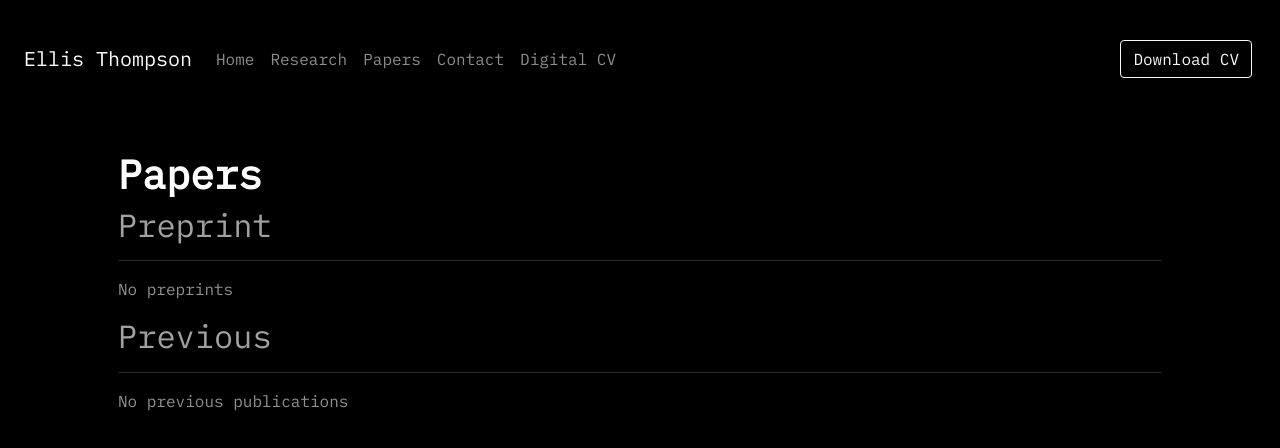
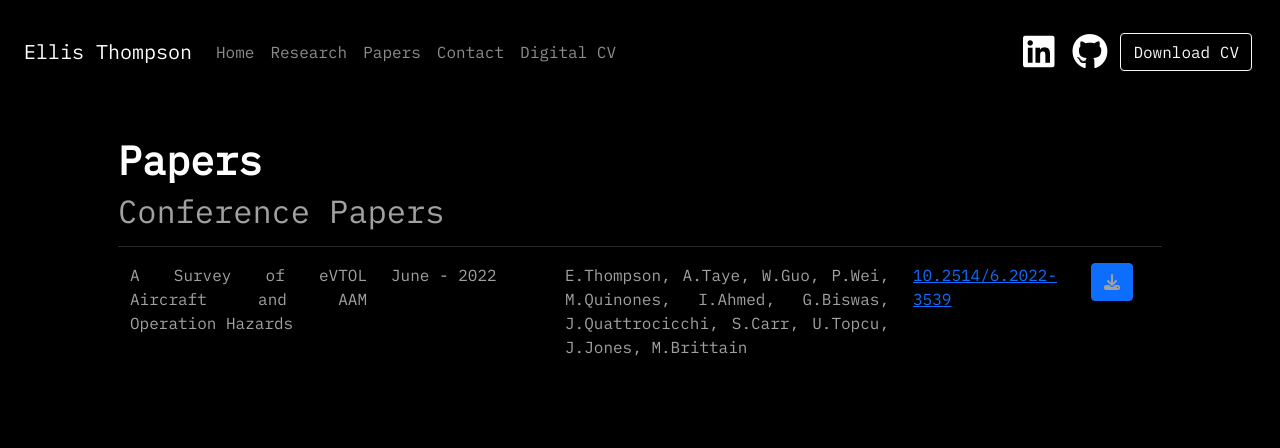
Before and after one commit to Ellislee1/Ellislee1.github.io, a React (Create React App) app: page /papers in a window 1280 px wide. Shown: the top 448 px of the page. Built offline with nearby package versions, Linux system fonts and the light colour scheme.

Commit message:
updated papers

```diff
--- a/public/index.html
+++ b/public/index.html
@@ -8,6 +8,7 @@
     <meta name="description" content="PhD student and graduate research assistant in Computer Science"/>
     <meta name="keywords" content="Researcher, GWU, Student, Computer Science, CS, phd, aviation, ml, machine learning, ai, artificial intelligence, utm, atm, aam"/>
     <meta name="author" content="Ellis Thompson"></meta>
+    <script src="https://kit.fontawesome.com/b5ea7d6d8e.js" crossorigin="anonymous"></script>
 
 
     <!-- <meta
--- a/src/components/App.js
+++ b/src/components/App.js
@@ -24,7 +24,8 @@ function App() {
 <link href="https://cdn.jsdelivr.net/npm/bootstrap@5.0.2/dist/css/bootstrap.min.css" rel="stylesheet" integrity="sha384-EVSTQN3/azprG1Anm3QDgpJLIm9Nao0Yz1ztcQTwFspd3yD65VohhpuuCOmLASjC" crossorigin="anonymous"/>
       <link rel="stylesheet" href="https://fonts.googleapis.com/css?family=Lato"></link>
       <link rel="stylesheet" href="https://fonts.googleapis.com/css?family=IBM+Plex+Mono"></link>
-      <link rel="stylesheet" href="https://use.fontawesome.com/releases/v5.15.4/css/all.css" integrity="sha384-DyZ88mC6Up2uqS4h/KRgHuoeGwBcD4Ng9SiP4dIRy0EXTlnuz47vAwmeGwVChigm" crossorigin="anonymous"/>
+      {/* <link rel="stylesheet" href="https://use.fontawesome.com/releases/v5.15.4/css/all.css" integrity="sha384-DyZ88mC6Up2uqS4h/KRgHuoeGwBcD4Ng9SiP4dIRy0EXTlnuz47vAwmeGwVChigm" crossorigin="anonymous"/> */}
+      <script src="https://kit.fontawesome.com/b5ea7d6d8e.js" crossorigin="anonymous"></script>
       </head>
     <div class="page-content">
       <header>
@@ -54,7 +55,7 @@ function App() {
               <div class="navbar-right d-flex align-items-center">
                 <a href="https://www.linkedin.com/in/ellislee1/" target="_blank"><i class="fab fa-linkedin"></i></a>
                 <a href="https://github.com/Ellislee1" target="_blank"><i class="fab fa-github"></i></a>
-                <a href="https://drive.google.com/uc?export=download&amp;id=1Pf1rzJ6c8-tt9JLngzQ8i88FJEGLebB5" download="Ellis Thompson CV.pdf" class="btn btn-outline-light"> Download CV</a>
+                <a href="https://drive.google.com/uc?export=download&amp;id=1Pf1rzJ6c8-tt9JLngzQ8i88FJEGLebB5" target = "_blank" download="Ellis Thompson CV.pdf" class="btn btn-outline-light"> Download CV</a>
               </div>
             </div>
         </nav>
--- a/src/components/Papers.js
+++ b/src/components/Papers.js
@@ -7,13 +7,27 @@ function Papers() {
         <title>Ellis Thompson: Papers</title>
         <div class="container px-5">
             <h1 id="title">Papers</h1>
-            <h2>Preprint</h2>
+            <h2>Conference Papers</h2>
             <hr/>
-            <p>No preprints</p>
-
-            <h2>Previous</h2>
-            <hr/>
-            <p>No previous publications</p>
+            <div class="container">
+                <div class="row">
+                    <div class="col-12 col-lg-3 j-text">
+                    A Survey of eVTOL Aircraft and AAM Operation Hazards
+                    </div>
+                    <div class="col-12 col-lg-2">
+                    June - 2022
+                    </div>
+                    <div class="col-12 col-lg-4 j-text">
+                    E.Thompson, A.Taye, W.Guo, P.Wei, M.Quinones, I.Ahmed, G.Biswas, J.Quattrocicchi, S.Carr, U.Topcu, J.Jones, M.Brittain
+                    </div>
+                    <div class="col-12 col-lg-2">
+                    <a href="https://doi.org/10.2514/6.2022-3539">10.2514/6.2022-3539</a>
+                    </div>
+                    <div class="col-12 col-lg-1 justify-content-center">
+                    <a href="https://drive.google.com/uc?export=download&amp;id=1xDWTyqIRn6MPmp1jwZ0RWMDckHslYcRy" target="_blank" download="Ellis Thompson CV.pdf" class="btn btn-primary dl"><i class="fa fa-download"></i></a>
+                    </div>
+                </div>
+            </div>
 
         </div>
     </div>
--- a/src/components/Research.js
+++ b/src/components/Research.js
@@ -21,15 +21,6 @@ function Research() {
 
                 <div class="row">
                     <div class="col-12">
-                        <h4>NASA Competition: Runway Configuration Prediction</h4>
-                    </div>
-                    <div class="col-12 col-sm-10 offset-sm-2">
-                        <p>Participating in the NASA Competition "<a href='https://www.drivendata.org/competitions/89/competition-nasa-airport-configuration/page/420/'><em>Run-way Functions: Predict Reconfigurations at US Airports (Open Arena)</em></a>".</p>
-                    </div>
-                </div>
-
-                <div class="row">
-                    <div class="col-12">
                         <h4>NASA ILASMS</h4>
                     </div>
                     <div class="col-12 col-sm-10 offset-sm-2">
@@ -44,6 +35,14 @@ function Research() {
 
             <h2>Previous</h2>
             <hr/>
+            <div class="row">
+                    <div class="col-12">
+                        <h4>NASA Competition: Runway Configuration Prediction</h4>
+                    </div>
+                    <div class="col-12 col-sm-10 offset-sm-2">
+                        <p>Participating in the NASA Competition "<a href='https://www.drivendata.org/competitions/89/competition-nasa-airport-configuration/page/420/'><em>Run-way Functions: Predict Reconfigurations at US Airports (Open Arena)</em></a>".</p>
+                    </div>
+                </div>
 
         </div>
     </div>
--- a/src/styles/app.css
+++ b/src/styles/app.css
@@ -10,6 +10,9 @@ html {
 .fab {
     font-size: 2.25em;
     color: white;
+}
+.dl {
+    color: white !important;
 }
 
 .btn, .fab {
```
